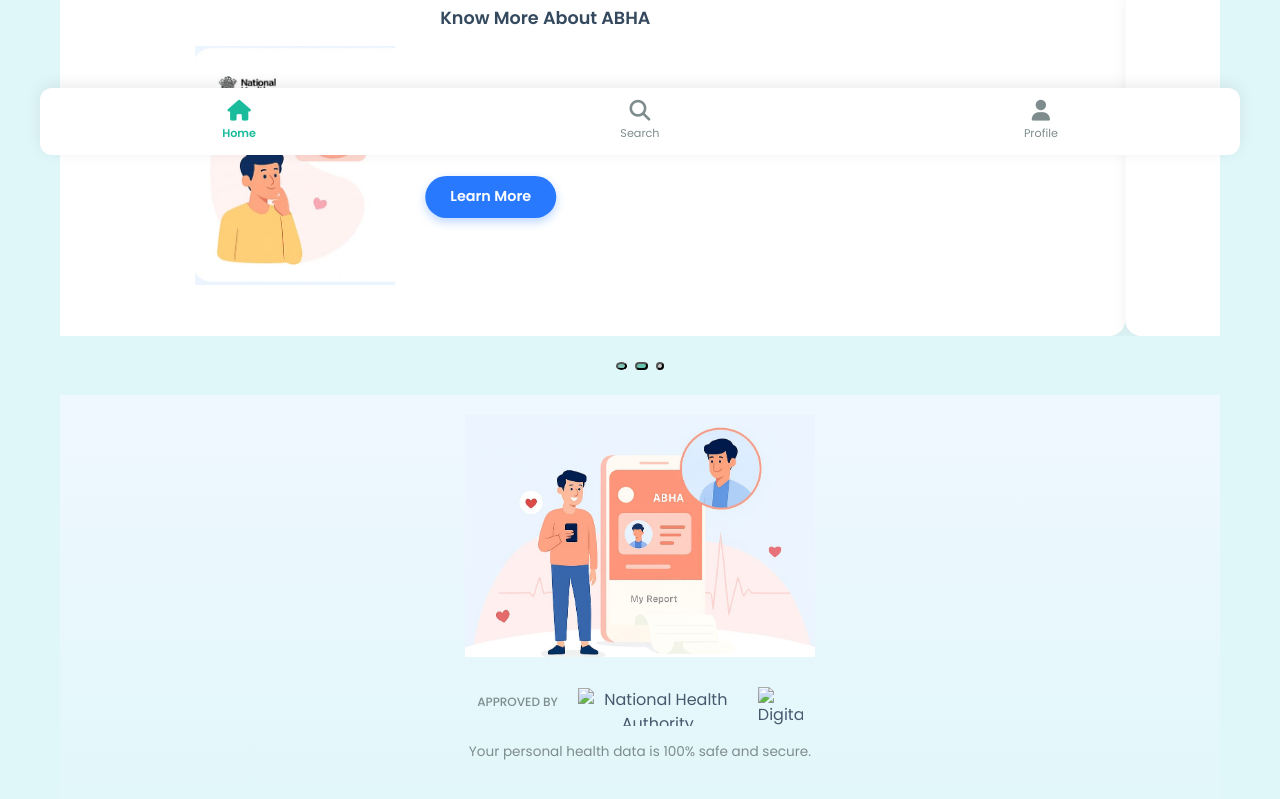
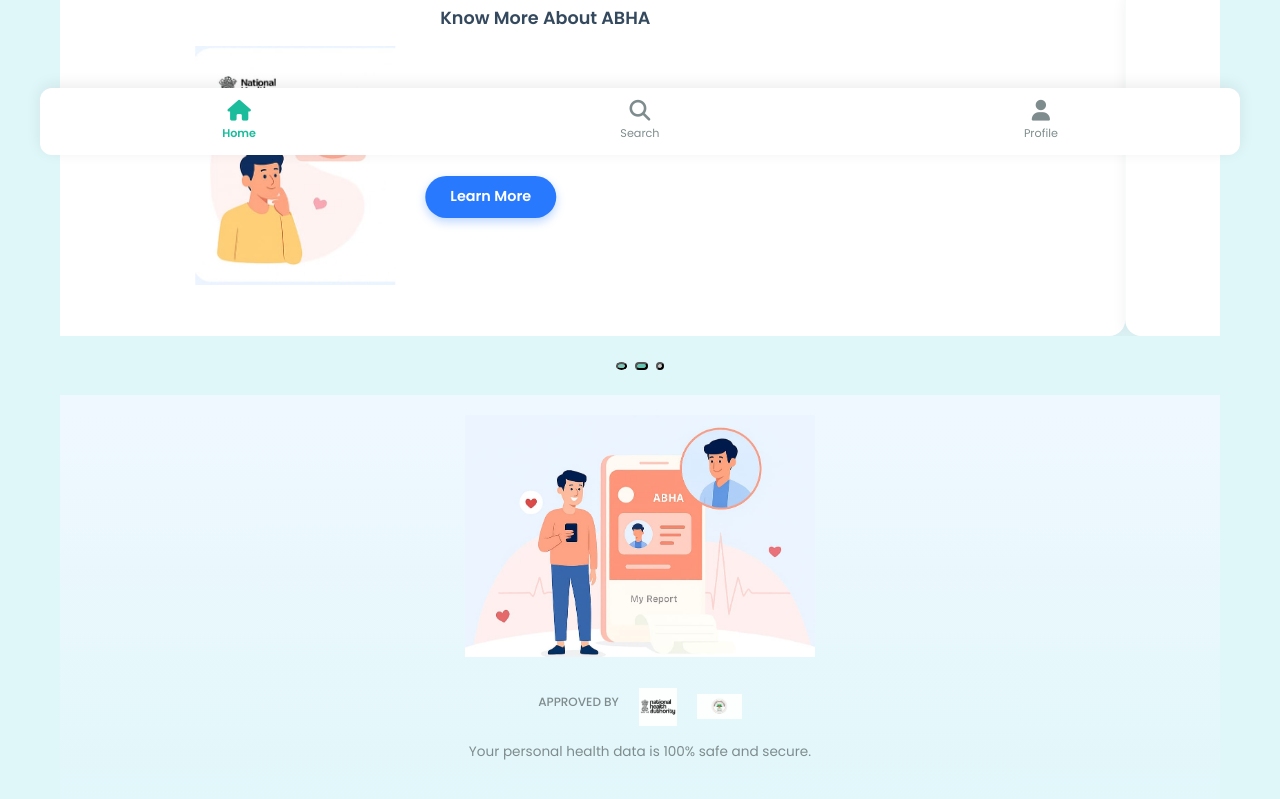
Before and after one commit to disha25-5/ambula-project, a plain HTML site: page index.html in a window 1280 px wide. Shown: the part 635-1434 px from the top of the page. Drawn offline with Linux system fonts and the light colour scheme.

Commit message:
Update index.html

```diff
--- a/index.html
+++ b/index.html
@@ -182,8 +182,8 @@
                  <div class="approval-logos">
                     <span>APPROVED BY</span>
                      <!-- Use actual image paths -->
-                    <img src="national_health_img.png" class="photo" alt="National Health Authority"> <!-- Placeholder path -->
-                    <img src="ayushman_bharat.avif" alt="Digital Mission"> <!-- Placeholder path -->
+                    <img src="national health img.png" class="photo" alt="National Health Authority"> <!-- Placeholder path -->
+                    <img src="ayushman bharat.avif" alt="Digital Mission"> <!-- Placeholder path -->
                  </div>
                  <p class="privacy-info">
                     Your personal health data is 100% safe and secure.
```
